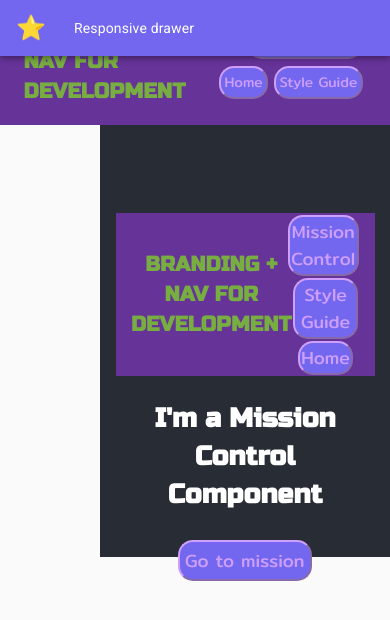
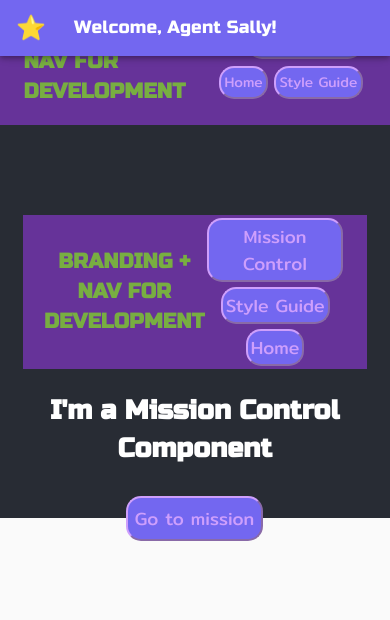
Before and after one commit to kiddo-capstone/kiddo-frontend, a React (Create React App) app: page /mission-control in a window 390 px wide. Shown: the top 620 px of the page. Built offline with nearby package versions, Linux system fonts and the light colour scheme.

Commit message:
Remove nav from drawer; Page content now covers full view on small screen

```diff
--- a/src/ui/containers/PageContainer.js
+++ b/src/ui/containers/PageContainer.js
@@ -10,6 +10,7 @@ import Drawer from "@material-ui/core/Drawer";
 import Hidden from "@material-ui/core/Hidden";
 import IconButton from "@material-ui/core/IconButton";
 import Toolbar from "@material-ui/core/Toolbar";
+import Container from "@material-ui/core/Toolbar";
 import { makeStyles, useTheme } from "@material-ui/core/styles";
 
 // App Imports
@@ -42,6 +43,8 @@ const useStyles = makeStyles((theme) => ({
   },
   appBar: {
     backgroundColor: appStyles.colors.primary,
+    fontFamily: "'Russo One', sans-serif",
+    fontSize: "calc(10px + 2vmin)",
     [theme.breakpoints.up("sm")]: {
       width: `calc(100% - ${drawerWidth}px)`,
       marginLeft: drawerWidth,
@@ -105,22 +108,10 @@ function PageContainer(props) {
           >
             ⭐
           </IconButton>
-          Responsive drawer
+          Welcome, Agent Sally!
         </Toolbar>
       </AppBar>
-      {/* <div className={classes.toolbar} />
 
-      <IconButton
-        color="inherit"
-        aria-label="open drawer"
-        edge="start"
-        onClick={handleDrawerToggle}
-        className={classes.menuButton}
-      >
-        ⭐
-      </IconButton> */}
-
-      <nav className={classes.drawer} aria-label="agent-profile">
       <Hidden smUp implementation="js">
         <Drawer
           container={container}
@@ -149,7 +140,6 @@ function PageContainer(props) {
           {drawer}
         </Drawer>
       </Hidden>
-      </nav>
       <main className={classes.content}>
         <div className={classes.toolbar} />
         <section className={classes.pageContainer}>
@@ -161,15 +151,4 @@ function PageContainer(props) {
   );
 }
 
-// const PageContainer = ({ children }) => {
-//   const classes = useStyles();
-
-//   return (
-//     <section className={classes.pageContainer}>
-//       <Header />
-//       {children}
-//     </section>
-//   );
-// };
-
 export default PageContainer;
```
Also changed, not shown: src/modules/views/AgentDetails.jsx (added, +14 -0 lines). Lines whose indentation alone changed are shown as unchanged.
